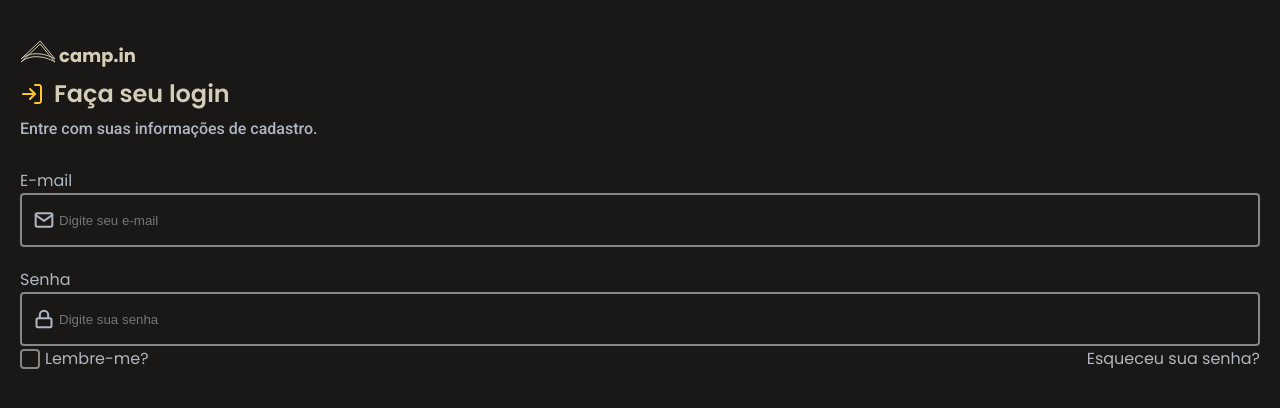
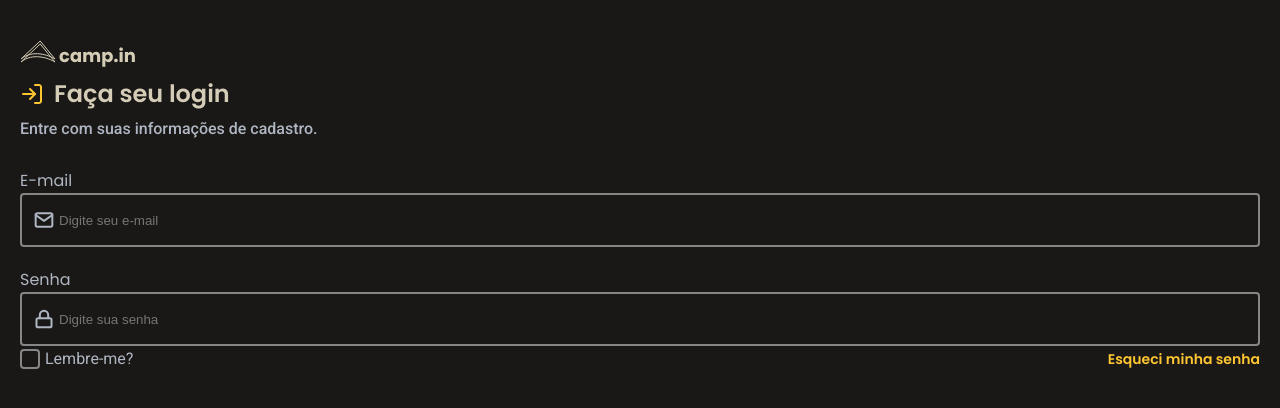
Before and after one commit to swxtz/dd-login, a React (Vite) app: page / in a window 1280 px wide. Shown: the top 408 px of the page. Built offline with nearby package versions, Linux system fonts and the light colour scheme.

Commit message:
style: styling checkbox link

```diff
--- a/src/components/Checkbox/styles.scss
+++ b/src/components/Checkbox/styles.scss
@@ -20,13 +20,26 @@
 	height: 1.25rem;
 	background-color: transparent;
 	border: 2px solid $border-color;
-	border-radius: .25rem;
+	border-radius: 0.25rem;
 	transition: 100ms;
 
 	&:checked {
 		background: url("../../assets/svg/check.svg") center;
 		background-color: $primary-color;
 		border: 2px solid $primary-color;
-
 	}
 }
+
+.checkbox-content {
+	span {
+		font-family: "Roboto", sans-serif;
+	}
+}
+
+.checkbox-link {
+	a {
+		color: $primary-color;
+		font-weight: 600;
+		font-size: 0.875rem;
+	}
+}
--- a/src/pages/Home/Home.tsx
+++ b/src/pages/Home/Home.tsx
@@ -21,7 +21,7 @@ export function Home() {
 					<div className="home-about-form">
 						<Checkbox
 							text="Lembre-me?"
-							link="Esqueceu sua senha?"
+							link="Esqueci minha senha"
 						/>
 					</div>
 				</div>
```
Lines whose indentation alone changed are shown as unchanged.
